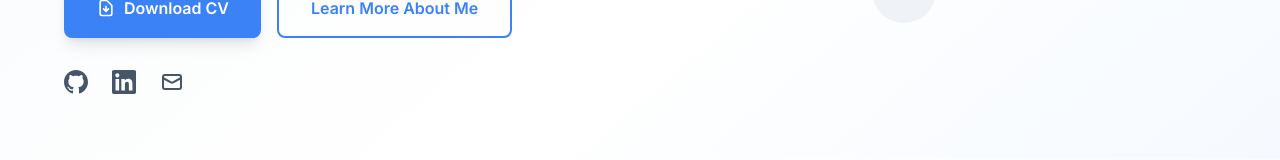
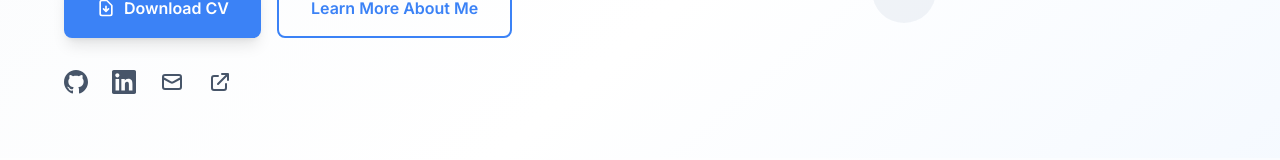
Before and after one commit to dieo20011/luan_portfolio, an Angular app: page /home in a window 1280 px wide. Shown: the part 512-672 px from the top of the page. Built offline with nearby package versions, Linux system fonts and the light colour scheme.

Commit message:
Update profile

```diff
--- a/src/app/components/about/about.component.ts
+++ b/src/app/components/about/about.component.ts
@@ -1,43 +1,6 @@
 import { Component } from '@angular/core';
 import { CommonModule } from '@angular/common';
-
-interface Experience {
-  title: string;
-  company: string;
-  period: string;
-  description: string[];
-  technologies: string[];
-}
-
-interface Education {
-  degree: string;
-  school: string;
-  period: string;
-  description?: string;
-}
-
-interface Certificate {
-  name: string;
-  issuer: string;
-  issueDate: string;
-  expiryDate?: string;
-  credentialId?: string;
-  verificationUrl?: string;
-  description?: string;
-}
-
-interface Project {
-  name: string;
-  description: string;
-  technologies: string[];
-  link?: string;
-  github?: string;
-}
-
-interface Skill {
-  category: string;
-  items: string[];
-}
+import { Experience, Education, Certificate, Project, Skill } from './about.interface';
 
 @Component({
   selector: 'app-about',
@@ -83,7 +46,7 @@ export class AboutComponent {
     },
     {
       name: 'CERTIFICATE OF TOEIC',
-      issuer: 'Writing and Speaking (170)',
+      issuer: 'Writing and Speaking (270)',
       issueDate: '2023',
       expiryDate: '2025',
       description: 'Writing and Speaking Skills'
@@ -102,7 +65,7 @@ export class AboutComponent {
       name: 'Calendar List Backend',
       description: 'Collaborative task management application with real-time updates and team collaboration features',
       technologies: ['.NET Core', 'Entity Framework', 'MongoDB'],
-      github: 'https://github.com/luandev/task-management'
+      github: 'https://github.com/dieo20011/BE_ToDoList'
     },
   ];
 
--- a/src/app/components/home/home.component.html
+++ b/src/app/components/home/home.component.html
@@ -65,6 +65,14 @@
                             <svg class="w-6 h-6" fill="none" stroke="currentColor" viewBox="0 0 24 24">
                                 <path stroke-linecap="round" stroke-linejoin="round" stroke-width="2"
                                     d="M3 8l7.89 4.26a2 2 0 002.22 0L21 8M5 19h14a2 2 0 002-2V7a2 2 0 00-2-2H5a2 2 0 00-2 2v10a2 2 0 002 2z">
+                                </path>
+                            </svg>
+                        </a>
+                        <a href="https://todolist-angular-tau.vercel.app/dashboard/calendar-self" target="_blank" rel="noopener"
+                            class="text-secondary-600 hover:text-primary-500 transition-colors duration-300">
+                            <svg class="w-6 h-6" fill="none" stroke="currentColor" viewBox="0 0 24 24">
+                                <path stroke-linecap="round" stroke-linejoin="round" stroke-width="2"
+                                    d="M10 6H6a2 2 0 00-2 2v10a2 2 0 002 2h10a2 2 0 002-2v-4M14 4h6m0 0v6m0-6L10 14">
                                 </path>
                             </svg>
                         </a>
```
Also changed, not shown: src/app/components/about/about.interface.ts (added, +37 -0 lines).
